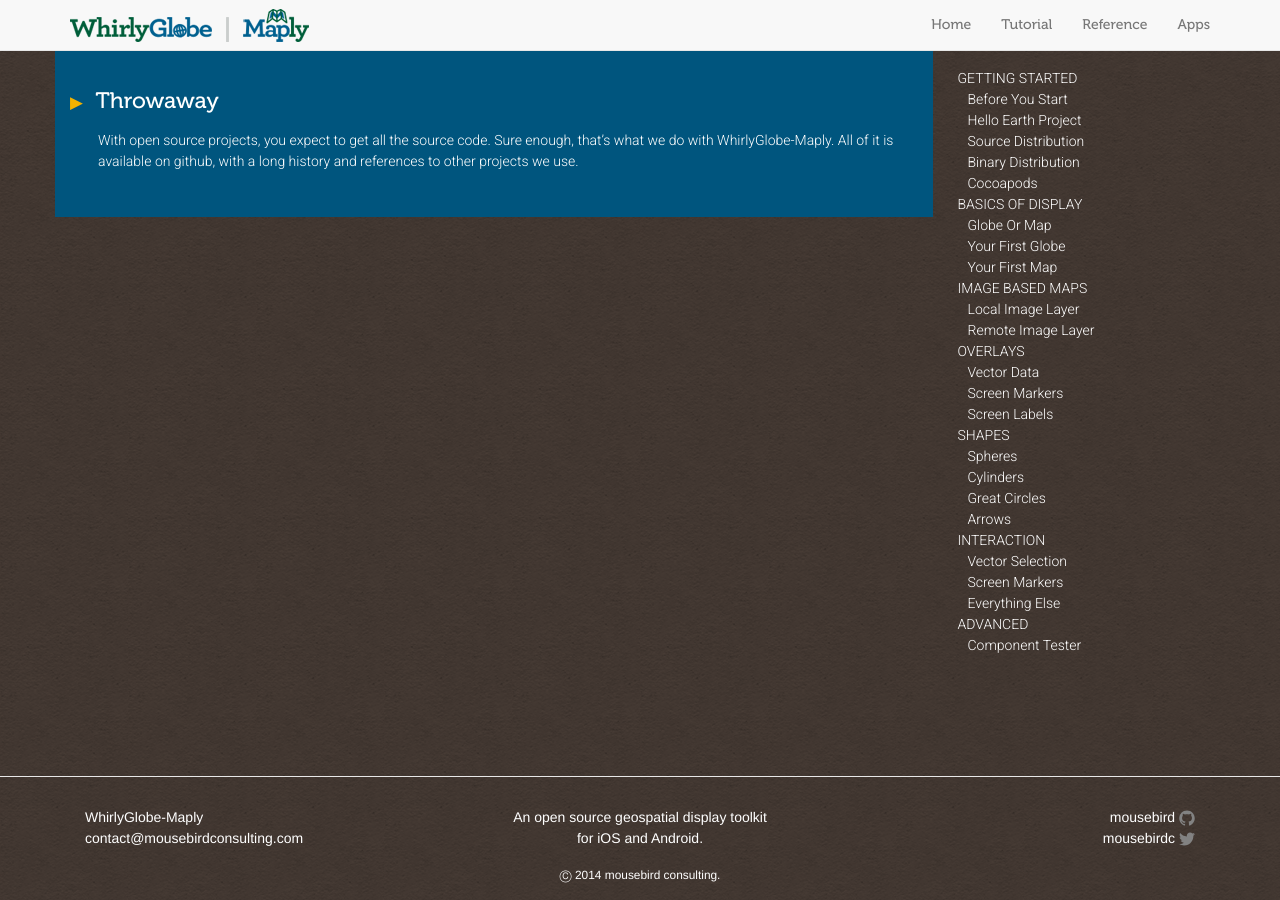
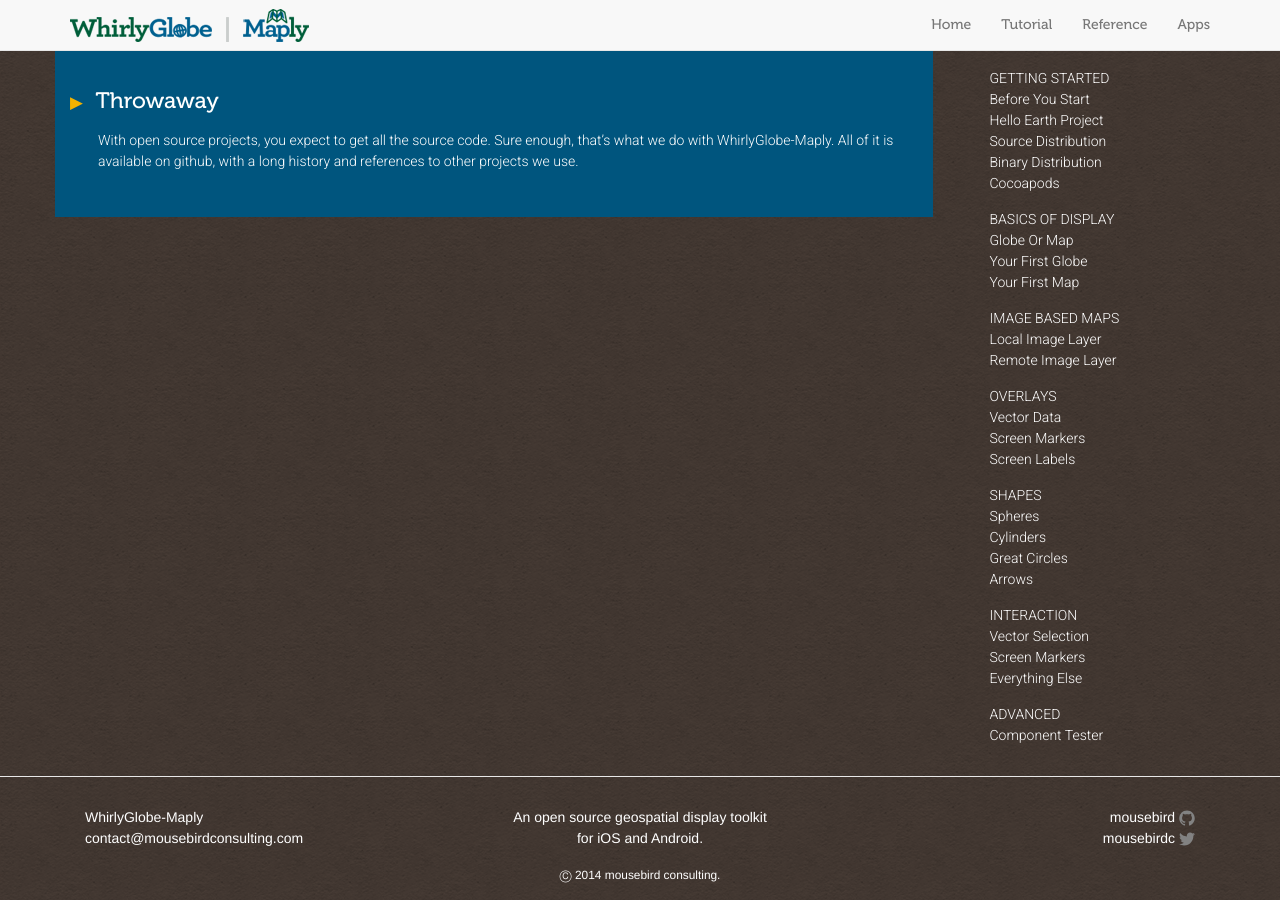
Before and after one commit to muruganandham/WhirlyGlobe-Maply-Site, a Jekyll site: the page built from tutorial/throwaway.md, in a window 1280 px wide. Built offline with Jekyll 4.4.1, drawn with Linux system fonts in a browser that asks for light colours; nearby versions of some CDN libraries; some web fonts are replaced.

Commit message:
conforming the tutorial sidebar/index

```diff
--- a/css/main.scss
+++ b/css/main.scss
@@ -26,6 +26,7 @@ $grey-color-dark:  darken($grey-color, 25%);
 $on-palm:          600px;
 $on-laptop:        800px;
 
+$tutorial-index-left-margin: 12px;
 $footer-height:    124px;
 
 // Overall
@@ -256,16 +257,17 @@ ul.docs-and-resources {
     }
   }
 }
-
 .tutorial-sidebar {
-  ol, ul {
-    margin-left: 10px;
-  }
   li {
     font-family:   Roboto;
   }
   li.sidebar-header-item {
     text-transform: uppercase;
+    padding-left:   $tutorial-index-left-margin;
+  }
+  ol.sidebar-list-items {
+    margin-left:    $tutorial-index-left-margin;
+    padding-bottom: 0.5 * $spacing-unit;
   }
 }
 
```
